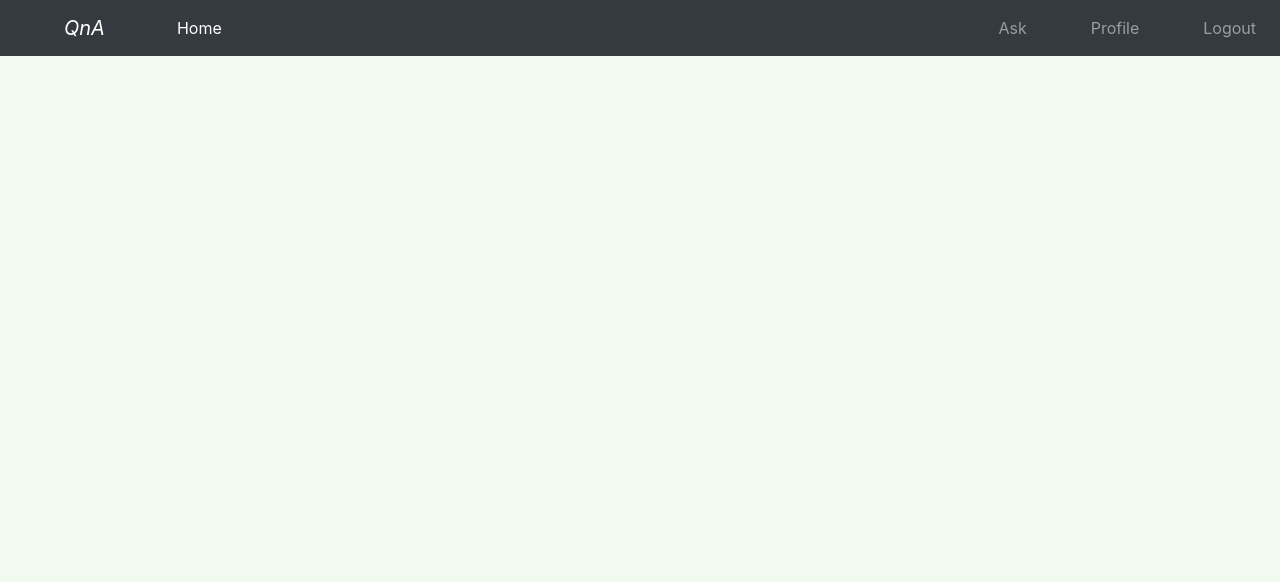
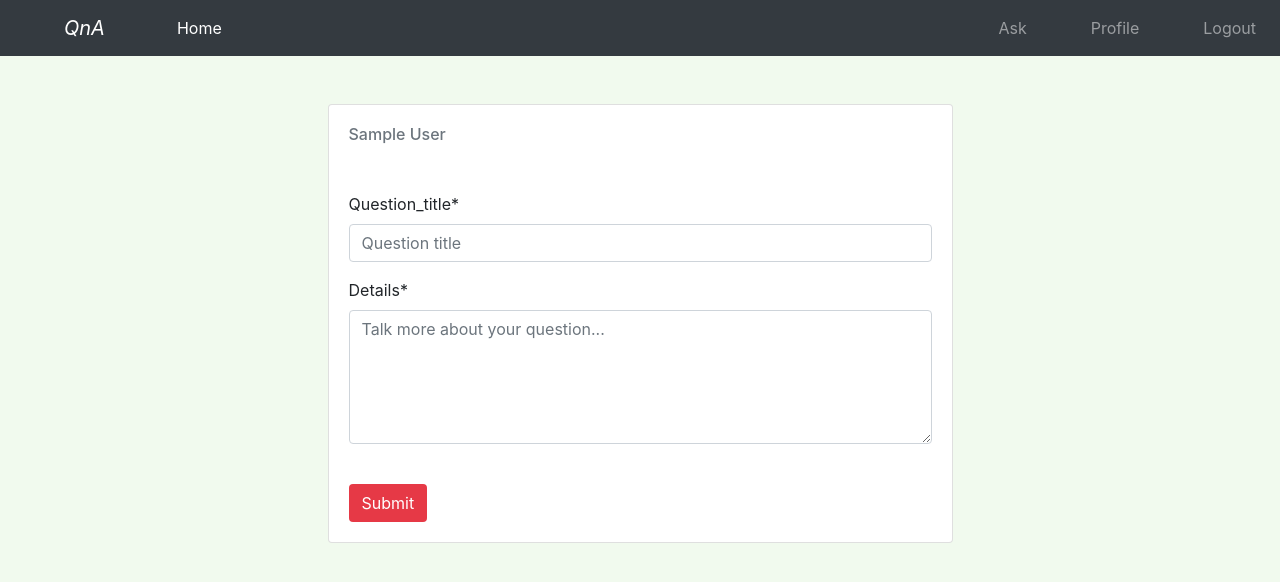
Before and after one commit to Oluwaniphise/Qna, a Django app: page /ask/ in a window 1280 px wide. Shown: the top 582 px of the page. Run offline with Django 3.2, Linux system fonts and the light colour scheme; the visitor is signed in with stand-in values (Sample User, id 1); data that the repository does not hold is empty; some libraries are stand-ins or nearby versions.

Commit message:
fixed form issues

```diff
--- a/QnA/admin.py
+++ b/QnA/admin.py
@@ -1,5 +1,5 @@
 from django.contrib import admin
-from .models import Question, Answer, Like
+from .models import Question, Answer
 
 # Register your models here.
 
@@ -8,4 +8,3 @@ class QuestionAdmin(admin.ModelAdmin):
     prepopulated_fields = {'slug': ('title',)}
 
 admin.site.register(Answer)
-admin.site.register(Like)
--- a/QnA/forms.py
+++ b/QnA/forms.py
@@ -8,11 +8,12 @@ class QuestionForm(ModelForm):
 
     class Meta:
         model = Question
-        fields = ['title', 'details', 'user' ]
+        fields = [  'title', 'details' ]
+
     title = forms.CharField( label='Question_title',  widget=forms.TextInput(attrs={'class':'form-control', 'placeholder':'Question title'}))
     details = forms.CharField(label="Details",  widget=forms.Textarea(attrs={'class':'form-control', 'cols':20, 'rows':5, 'placeholder':'Talk more about your question...'}))
     widgets = {
-        'user' : forms.RadioSelect(attrs={'class':'form-control', 'readonly':'readonly' })
+        'user':forms.TextInput(attrs={'class':'form-control', 'readonly':'readonly'})
     }
 
 
@@ -20,7 +21,14 @@ class AnswerForm(ModelForm):
     class Meta:
         model = Answer
         fields = [
-            'question', 'body', 'user',
+        'user',
+            'question',
+             'body',
+
             ]
-    question = forms.CharField(label='Question',  widget=forms.TextInput(attrs={'class':'form-control', 'readonly':'readonly'}))
-    body = forms.CharField(label='Answer Question',  widget=forms.Textarea(attrs={'class':'form-control,', 'cols':10, 'rows':5, 'placeholder':'Answer question'}))
+
+
+    body = forms.CharField(label='Answer Question',  widget=forms.Textarea(attrs={'class':'form-control,', 'cols':10, 'rows':5, 'placeholder':'Answer the question'}))
+    widgets = {
+        'question':forms.TextInput(attrs={'class':'form-control', 'readonly':'readonly'})
+    }
--- a/QnA/models.py
+++ b/QnA/models.py
@@ -14,27 +14,26 @@ class Question(models.Model):
     likes = models.ManyToManyField(User, related_name='likes', blank=True)
 
     def __str__(self):
-        return f'{self.title}'
-
+        return '%s - %s' % (self.title, self.user)
     class Meta:
         ordering = ['-created',]
 
 
-    @property
+
     def num_of_likes(self):
         return self.likes.all().count()
 
-LIKE_CHOICES = (
-    ('Like', 'Like'),
-    ('Unlike', 'Unlike')
-)
-class Like(models.Model):
+
+class Answer(models.Model):
+    question = models.ForeignKey(Question, related_name="answers_que", on_delete=models.CASCADE, null=True)
     user = models.ForeignKey(User, on_delete=models.CASCADE)
-    question = models.ForeignKey(Question, on_delete=models.CASCADE)
-    value = models.CharField(max_length=20, choices=LIKE_CHOICES)
+    date_commented = models.DateTimeField(auto_now_add=True)
+    body = models.TextField()
 
     def __str__(self):
-        return self.question
+        return self.question.title
+
+
 
 
 
@@ -50,14 +49,3 @@ def pre_save_question_receiver(sender, instance, *args, **kwargs):
 
 
 pre_save.connect(pre_save_question_receiver, sender=Question)
-
-
-class Answer(models.Model):
-    question = models.ForeignKey(Question, related_name="answers", on_delete=models.CASCADE)
-    user = models.ForeignKey(User, on_delete=models.CASCADE)
-    date_commented = models.DateTimeField(auto_now_add=True)
-    body = models.TextField()
-
-
-    def __str__(self):
-        return '%s - %s' % (self.question.title, self.user)
--- a/QnA/urls.py
+++ b/QnA/urls.py
@@ -3,8 +3,8 @@ from . import views
 
 urlpatterns = [
     path('', views.home, name="home"),
-    path('details/<slug>/', views.question_details, name="question_details"),
+    path('details/<slug>/<int:question_id>/', views.question_details, name="question_details"),
     path('ask/', views.ask, name="ask"),
-    path('answer/', views.answer_form, name="answer-form"),
+    path('answer/<slug>/<int:question_id>/', views.answer_form, name="answer-form"),
     path('like/', views.like_question, name="like-question")
 ]
--- a/QnA/views.py
+++ b/QnA/views.py
@@ -1,23 +1,24 @@
 from django.shortcuts import render, redirect, get_object_or_404
 from django.contrib.auth.decorators import login_required
 from .forms import QuestionForm, AnswerForm
-from .models import Question, Answer, Like
+from .models import Question, Answer
 from django.contrib.auth.models import User
 from django.urls import reverse
 from django.http import HttpResponseRedirect
+from django.core.paginator import Paginator
 
 
 
 def home(request):
     questions = Question.objects.all()
     user = request.user
+    context = {
+         'questions':questions,
+         'user':user,
 
 
-    context = {
-         'questions':questions,
-         'user':user
+    }
 
-    }
 
     return render(request, 'index.html', context)
 
@@ -27,44 +28,51 @@ def ask(request):
     user = request.user
 
 
-    questions = Question.objects.all()
 
-    form = QuestionForm(initial={'user':user,
-    #  'question':question
-     })
+    form = QuestionForm(initial={'user':user})
     if request.method == 'POST':
         form = QuestionForm(request.POST)
         if form.is_valid():
             form.save()
             return redirect('home')
-    context = {'form':form, 'questions':questions}
+
+
+    context = {'form':form, }
 
     return render(request, 'ask.html', context)
 
 
 @login_required
-def question_details(request,slug):
-    q = get_object_or_404(Question, slug=slug)
-    # answers = Answer.objects.all()
-
+def question_details(request, slug, question_id):
+    q = get_object_or_404(Question, slug=slug, id=question_id)
 
     context = {'q':q,
     # 'answers':answers
      }
     return render(request, 'details.html', context)
 
+
+
 @login_required
-def answer_form(request):
+def answer_form(request, question_id, slug):
+    form = AnswerForm()
     user = request.user
-    # question = Question.objects.get(id=question_id)
+    q = get_object_or_404(Question, id=question_id, slug=slug)
 
-    form = AnswerForm(initial={'user':user})
+    form = AnswerForm(initial={'question':q})
+
+    def form_valid(self, form):
+        form.instance.user = self.request.user
+        return super().form_valid(form)
+
     if request.method == 'POST':
         form = AnswerForm(request.POST)
         if form.is_valid():
             form.save()
             return redirect('home')
-    context = { 'form':form }
+    context = { 'form':form,
+    'q':q
+    }
     return render(request, 'answer-form.html', context)
 
 
--- a/QuestionandAnswer/settings.py
+++ b/QuestionandAnswer/settings.py
@@ -23,7 +23,7 @@ BASE_DIR = Path(__file__).resolve().parent.parent
 SECRET_KEY = '*mid@_8zhpmtby&tm_xbykd8koqban28c#qtzt3)901cwqc_kt'
 
 # SECURITY WARNING: don't run with debug turned on in production!
-DEBUG = True
+DEBUG = False
 
 ALLOWED_HOSTS = ['localhost', '127.0.0.1', 'quest-and-answ.herokuapp.com']
 
--- a/templates/account/registration.html
+++ b/templates/account/registration.html
@@ -25,7 +25,7 @@
   </div>
 </div>
 
-<div class="container pt-5 vh-100 d-flex justify-content-center align-items-center">
+<div class="container pt-5 mt-5  pb-5 vh-100 d-flex justify-content-center align-items-center">
     <div class="col-md-6">
      <!-- <h5 class="text-center mb-3">Fill in the forms to sign up</h5> -->
 
--- a/templates/answer-form.html
+++ b/templates/answer-form.html
@@ -1,8 +1,12 @@
 {% extends 'base.html' %}
 {% load crispy_forms_tags %}
-{% block title %} {{q.slug}} {% endblock %}
+
+{% block title %} QnA | {{q.title}} {% endblock %}
+
+
 {% block content %}
 {% include 'navbar.html' %}
+
 
 <div class="container-fluid pt-5">
     <div class="col-md-6 mx-auto">
--- a/templates/ask.html
+++ b/templates/ask.html
@@ -4,12 +4,12 @@
 {%  block content %}
 {% include 'navbar.html' %}
 
-{% for q in questions %}
+
 <div class="row mt-5">
     <div class="col-md-6 mx-auto">
       <div class="card">
           <div class="card-body">
-              <h6 class="text-secondary">{{ q.user.first_name }} {{ q.user.last_name }}</h6>
+              <h6 class="text-secondary">{{ user.first_name }} {{ user.last_name }}</h6>
 
               <br>
               <form action="" method="POST">
@@ -27,5 +27,5 @@
 
 </div>
 
-{% endfor %}
+
 {% endblock %}
```
Also changed, not shown: templates/details.html (+13 -5 lines), templates/index.html (+6 -4 lines), QnA/migrations/0004_delete_like.py (added), QnA/migrations/0005_remove_answer_question.py (added), QnA/migrations/0006_answer_question.py (added), QnA/migrations/0007_auto_20201111_0138.py (added).
